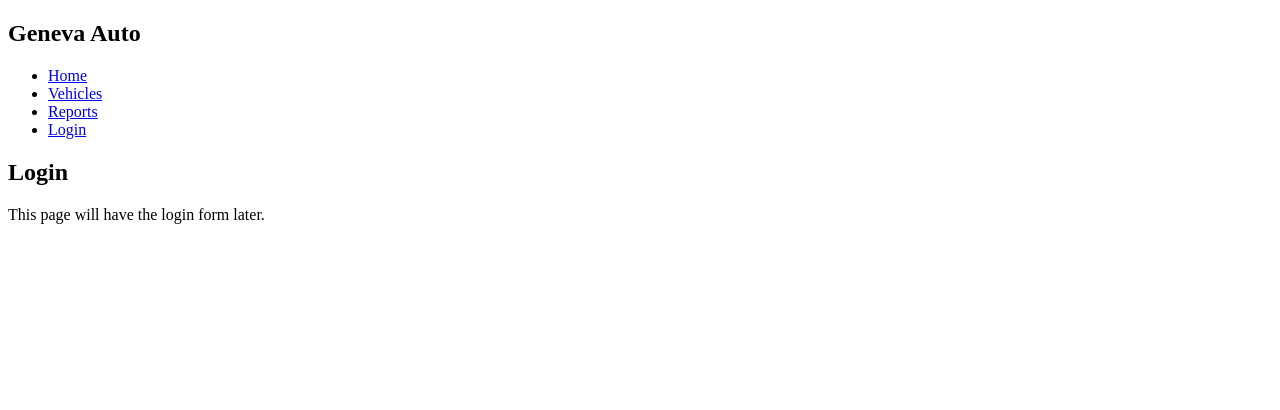
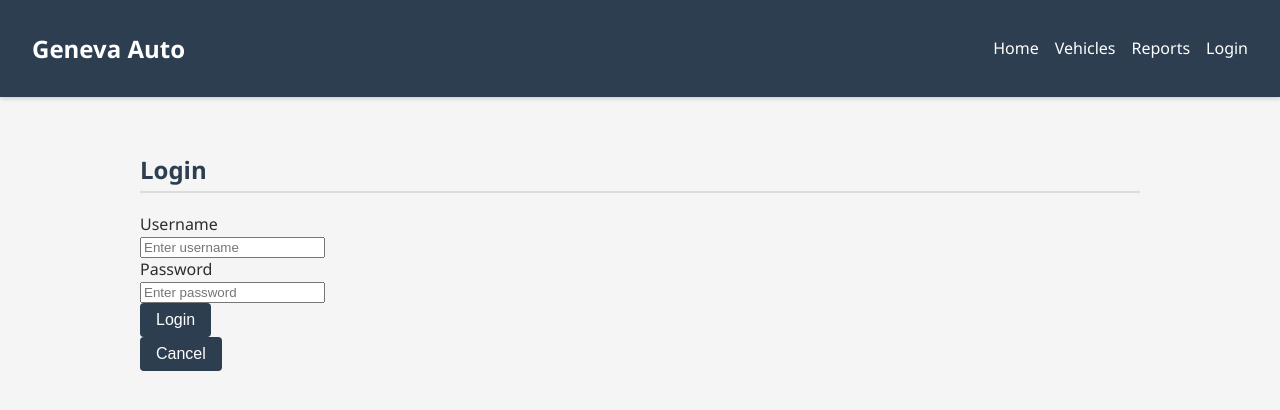
Before and after one commit to PaulPerm/CSC206_Project, a Flask app: page /login in a window 1280 px wide. Shown: the top 410 px of the page. Run offline with Flask 3, Linux system fonts and the light colour scheme.

Commit message:
Added mock content for pages

```diff
--- /dev/null
+++ b/static/css/main.css
@@ -0,0 +1,110 @@
+:root {
+  --primary: #2c3e50;
+  --accent: #8e44ad;
+  --bg-light: #f5f5f5;
+  --bg-card: #ffffff;
+  --text-dark: #2d2d2d;
+  --text-light: #666666;
+  --border-light: #dcdcdc;
+}
+
+body {
+  background-color: var(--bg-light);
+  font-family: "Segoe UI", "Roboto", sans-serif;
+  color: var(--text-dark);
+  margin: 0;
+  padding: 0;
+}
+
+nav {
+  background-color: var(--primary);
+  color: white;
+  display: flex;
+  justify-content: space-between;
+  align-items: center;
+  padding: 0.75rem 2rem;
+  box-shadow: 0 2px 4px rgba(0, 0, 0, 0.15);
+}
+
+nav h1 {
+  font-size: 1.5rem;
+  font-weight: bold;
+}
+
+nav ul {
+  list-style: none;
+  display: flex;
+  gap: 1rem;
+  margin: 0;
+  padding: 0;
+}
+
+nav a {
+  color: white;
+  text-decoration: none;
+  font-weight: 500;
+}
+
+nav a:hover {
+  text-decoration: underline;
+}
+
+h2 {
+  color: var(--primary);
+  border-bottom: 2px solid var(--border-light);
+  padding-bottom: 0.3rem;
+  margin-top: 1.5rem;
+}
+
+main {
+  padding: 2rem;
+  max-width: 1000px;
+  margin: auto;
+}
+
+table {
+  width: 100%;
+  border-collapse: collapse;
+  margin-top: 1.5rem;
+  background-color: var(--bg-card);
+  border: 1px solid var(--border-light);
+  border-radius: 4px;
+  overflow: hidden;
+}
+
+th, td {
+  border-bottom: 1px solid var(--border-light);
+  padding: 0.75rem;
+  text-align: left;
+}
+
+th {
+  background-color: var(--primary);
+  color: white;
+}
+
+tr:nth-child(even) {
+  background-color: #fafafa;
+}
+
+button, .button {
+  background-color: var(--primary);
+  color: white;
+  border: none;
+  border-radius: 4px;
+  padding: 0.5rem 1rem;
+  cursor: pointer;
+  font-size: 1rem;
+}
+
+button:hover, .button:hover {
+  background-color: var(--accent);
+}
+
+footer {
+  text-align: center;
+  padding: 1rem 0;
+  margin-top: 3rem;
+  background-color: var(--primary);
+  color: white;
+}
--- /dev/null
+++ b/static/sass/main.scss
@@ -0,0 +1,23 @@
+
+@use "../../node_modules/bulma/bulma" with (
+  $primary: #004aad,
+  $link: #007bff,
+  $info: #00bcd4,
+  $success: #28a745,
+  $warning: #ffc107,
+  $danger: #dc3545,
+  $family-primary: "Segoe UI",
+);
+
+
+body {
+  background-color: #f8f9fa;
+}
+
+.navbar {
+  box-shadow: 0 2px 5px rgba(0, 0, 0, 0.1);
+}
+
+h1, h2, h3 {
+  color: #004aad;
+}
--- a/templates/base.html
+++ b/templates/base.html
@@ -4,6 +4,7 @@
     <meta charset="UTF-8">
     <meta name="viewport" content="width=device-width, initial-scale=1.0">
     <title>Base</title>
+    <link rel="stylesheet" href="{{ url_for('static', filename='css/main.css') }}">
 </head>
 <body>
     <header>
--- a/templates/login.html
+++ b/templates/login.html
@@ -1,5 +1,34 @@
 {% extends "base.html" %}
 {% block content %}
-<h2>Login</h2>
-<p>This page will have the login form later.</p>
+<section class="section">
+  <div class="container">
+    <div class="columns is-centered">
+      <div class="column is-one-third">
+        <h2 class="title is-3 has-text-centered">Login</h2>
+        <form>
+          <div class="field">
+            <label class="label">Username</label>
+            <div class="control">
+              <input class="input" type="text" placeholder="Enter username">
+            </div>
+          </div>
+          <div class="field">
+            <label class="label">Password</label>
+            <div class="control">
+              <input class="input" type="password" placeholder="Enter password">
+            </div>
+          </div>
+          <div class="field is-grouped is-grouped-centered mt-4">
+            <div class="control">
+              <button class="button is-primary">Login</button>
+            </div>
+            <div class="control">
+              <button class="button is-light" type="reset">Cancel</button>
+            </div>
+          </div>
+        </form>
+      </div>
+    </div>
+  </div>
+</section>
 {% endblock %}
```
Also changed, not shown: templates/home.html (+26 -2 lines), templates/reports.html (+39 -2 lines), templates/vehicles.html (+49 -2 lines).
